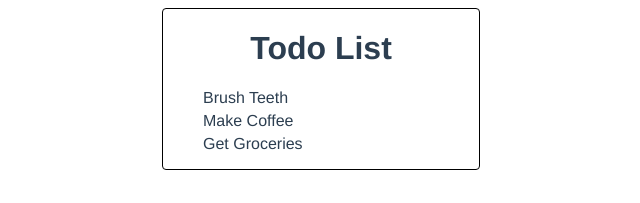
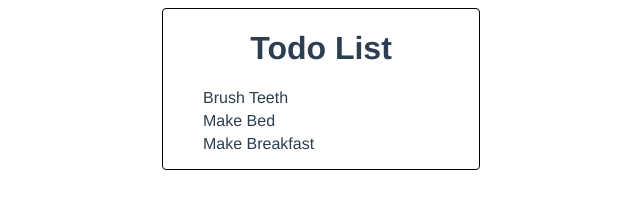
Before and after one commit to abbyjb/vue-todo, a Vue app: page / in a window 1280 px wide. Shown: the top 203 px of the page, without its empty margins (319-959 px from the left). Built offline with nearby package versions, Linux system fonts and the light colour scheme.

Commit message:
create TodoList component

```diff
--- /dev/null
+++ b/src/components/todo/TodoItem.vue
@@ -0,0 +1,12 @@
+<template>
+  <li>{{ description }}</li>
+</template>
+
+<script>
+export default {
+  name: "TodoItem",
+  props: {
+    description: String,
+  },
+};
+</script>
--- a/src/components/todo/TodoList.vue
+++ b/src/components/todo/TodoList.vue
@@ -2,9 +2,11 @@
   <div class="list-container">
     <h1>Todo List</h1>
     <ul>
-      <li>Brush Teeth</li>
-      <li>Make Coffee</li>
-      <li>Get Groceries</li>
+      <TodoItem
+        v-for="item in todoItems"
+        :key="item.id"
+        :description="item.description"
+      />
     </ul>
   </div>
 </template>
@@ -26,7 +28,18 @@ li {
 </style>
 
 <script>
+import TodoItem from "./TodoItem.vue";
 export default {
   name: "TodoList",
+  data() {
+    return {
+      todoItems: [
+        { id: 1, description: "Brush Teeth" },
+        { id: 2, description: "Make Bed" },
+        { id: 3, description: "Make Breakfast" },
+      ],
+    };
+  },
+  components: { TodoItem },
 };
 </script>
```
